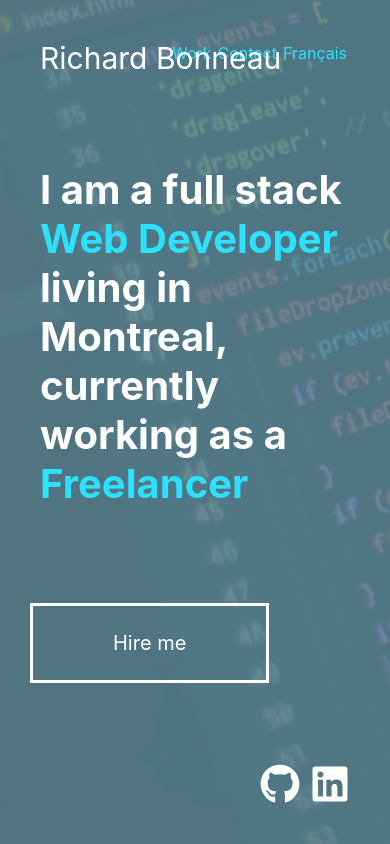
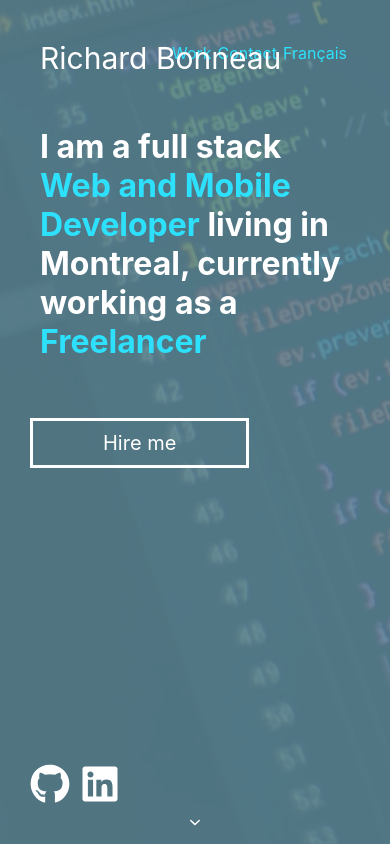
Before and after one commit to richardbonneau/portfolio, a React (Create React App) app: page / in a window 390 px wide. Shown: the top 844 px of the page. Built offline with nearby package versions, Linux system fonts and the light colour scheme.

Commit message:
how do i display the hero on different mobile screens?

```diff
--- a/src/App.css
+++ b/src/App.css
@@ -55,8 +55,8 @@ h2{
 }
 .main-intro{
   color:white;
-  margin: 80px 40px;
-  font-size: 40px;
+  margin: 42px 40px;
+  font-size: 25px;
   z-index:10;
 }
 .hireme-wrapper{
@@ -71,8 +71,7 @@ h2{
   display:flex;
  position:absolute;
  bottom:40px;
- right:40px;
-
+ left: 20px;
 }
 .btn {
   color: white;
@@ -84,7 +83,7 @@ h2{
   border: 3px solid #fff;
   margin: 15px 30px;
   cursor: pointer;
-  padding:25px 80px;
+  padding: 10px 70px;
   -webkit-transition: all 0.3s;
 	-moz-transition: all 0.3s;
 	transition: all 0.3s;
@@ -94,7 +93,18 @@ h2{
   color:var(--mainColor);
 }
 
-
+.see-more-wrapper{
+  left: 50%;
+    position: absolute;
+    transform: translate(-50%,0);
+    bottom: 10px;
+}
+.see-more{
+  height:15px;
+  width:15px;
+  color:white;
+  cursor: pointer;
+}
 
 .main-name{
   margin: 40px;
@@ -123,3 +133,11 @@ h2{
     transform: rotate(360deg);
   }
 }
+
+@media(min-height: 700px){
+  .main-intro{
+
+    font-size: 32px;
+
+  }
+}
--- a/src/App.js
+++ b/src/App.js
@@ -1,5 +1,6 @@
 import React from 'react';
 import { FaGithub, FaLinkedin } from 'react-icons/fa';
+import {IoIosArrowDown} from 'react-icons/io'
 import './App.css';
 
 function App() {
@@ -19,7 +20,7 @@ function App() {
        </div>
 
       </header>
-      <h1 className="main-intro">I am a full stack <span className="intro-span">Web Developer</span> living in Montreal, currently working as a <span className="intro-span">Freelancer</span></h1>
+      <h1 className="main-intro">I am a full stack <span className="intro-span">Web and Mobile Developer</span> living in Montreal, currently working as a <span className="intro-span">Freelancer</span></h1>
       <div className="hireme-wrapper"><div className="btn">Hire me</div></div>
 
       <div className="hero-icons">
@@ -27,6 +28,9 @@ function App() {
         <FaGithub className="icon" />
         <FaLinkedin  className="icon" />
 
+      </div>
+      <div className="see-more-wrapper">
+      <IoIosArrowDown className="see-more"  />
       </div>
 
       </div>
```
Also changed, not shown: 1 other file (tests, documents, lock files or other folders).
